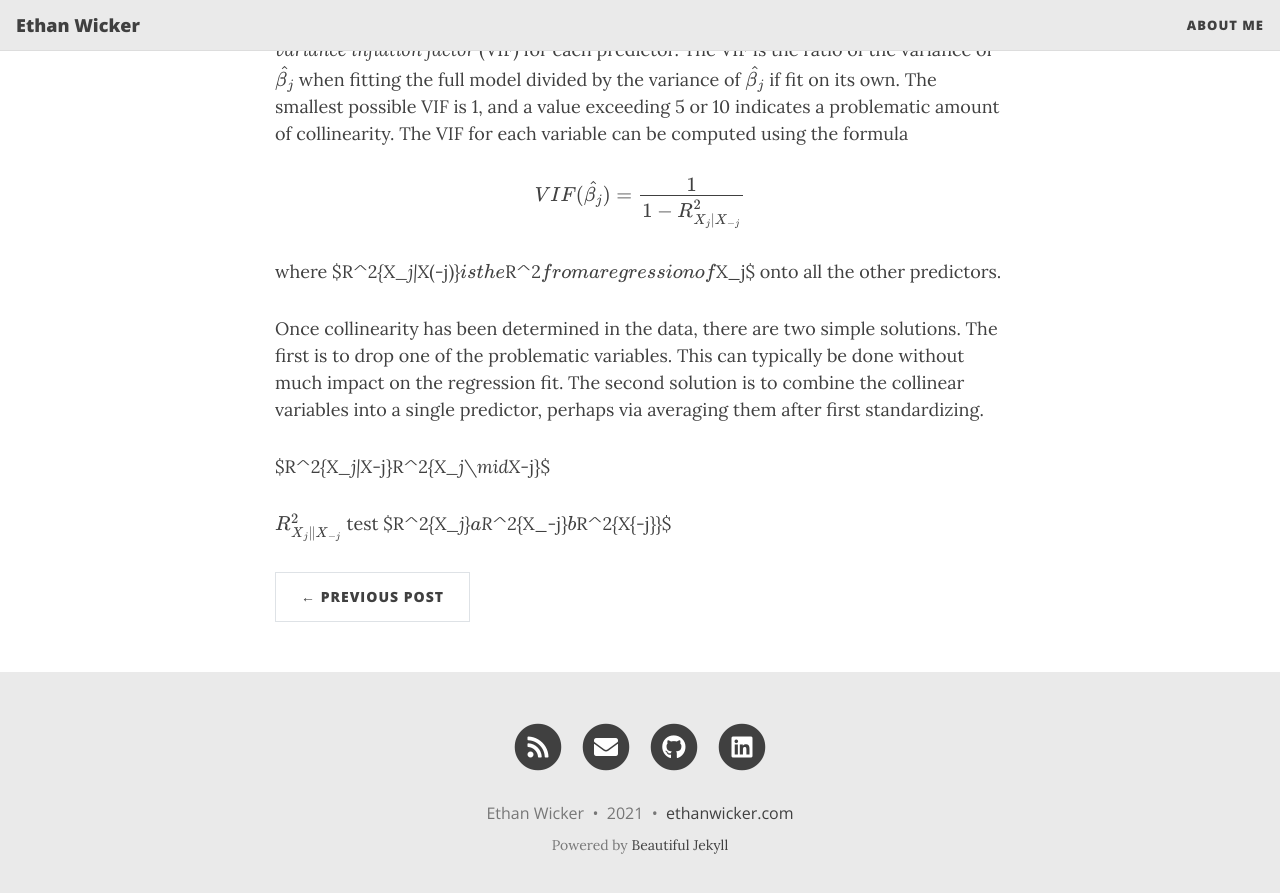
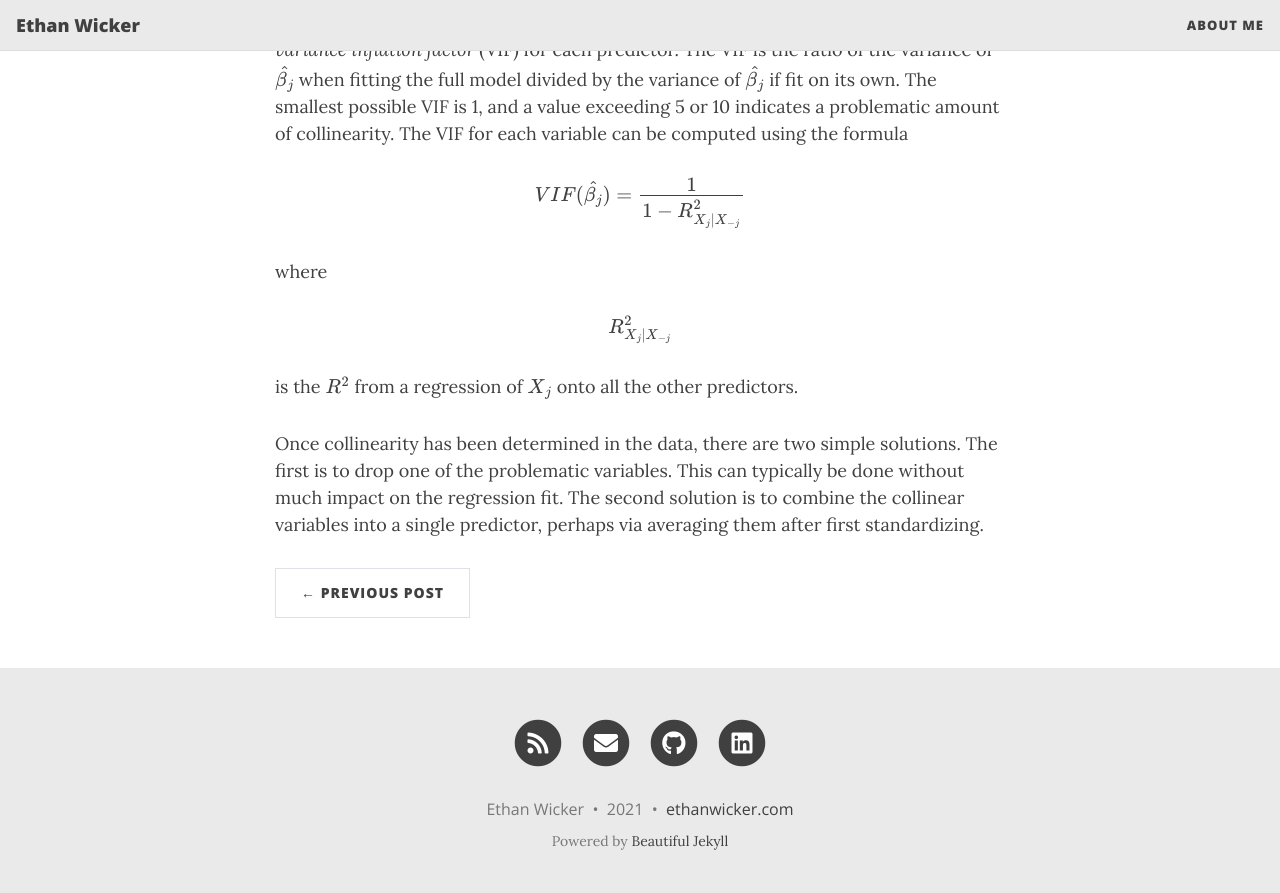
Before and after one commit to ethanwicker/ethanwicker.github.io, a Jekyll site: the page built from _posts/2021-01-19-multiple-linear-regression-004.md, in a window 1280 px wide and 900 px high, scrolled down 4343 px. Shown: the top 893 px of the window. Built offline with Jekyll 4.4.1, drawn with Linux system fonts in a browser that asks for light colours; nearby versions of some CDN libraries; formulas are drawn with MathJax 3.

Commit message:
Updating post

```diff
--- a/_posts/2021-01-19-multiple-linear-regression-004.md
+++ b/_posts/2021-01-19-multiple-linear-regression-004.md
@@ -84,18 +84,10 @@ VIF(\hat{\beta_j}) = \frac{1}{1-R^2_{X_j|X_{-j}}}
 \end{aligned}
 $$
 
-where $R^2_{X_j\|X_(-j)}$ is the $R^2$ from a regression of $X_j$ onto all the other predictors.
+where
+
+$$R^2_{X_j|X_{-j}}$$
+
+is the $R^2$ from a regression of $X_j$ onto all the other predictors.
 
 Once collinearity has been determined in the data, there are two simple solutions.  The first is to drop one of the problematic variables.  This can typically be done without much impact on the regression fit.  The second solution is to combine the collinear variables into a single predictor, perhaps via averaging them after first standardizing.
-
-$R^2_{X_j\|X_-j}$
-$R^2_{X_j\midX_-j}$
-
-
-$$R^2_{X_{j}\|X_{-j}}$$
-test
-$R^2_{X_j}$
-a
-$R^2_{X_-j}$
-b
-$R^2_{X_{-j}}$
```
